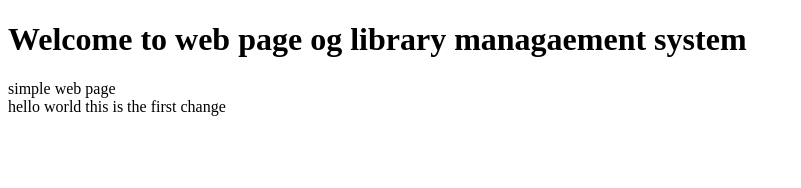
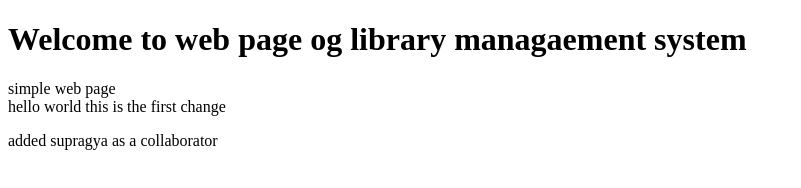
Before and after one commit to sisam0/library-system, a plain HTML site: page index.html in a window 1280 px wide. Shown: the whole page, without its empty margins (0-801 px from the left). Drawn offline with Linux system fonts and the light colour scheme.

Commit message:
made changes

```diff
--- a/index.html
+++ b/index.html
@@ -10,5 +10,7 @@
     <p>simple web page <br> hello world this is the first change
     </p>
 
+    <p>added supragya as a collaborator</p>
+
 </body>
 </html>
```
